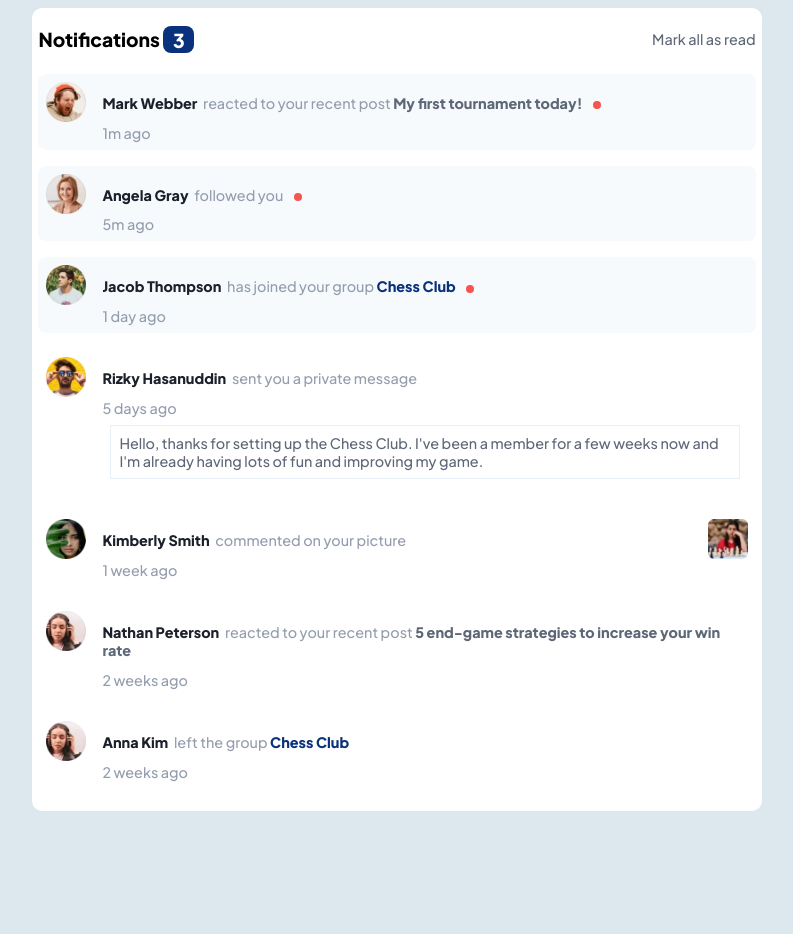
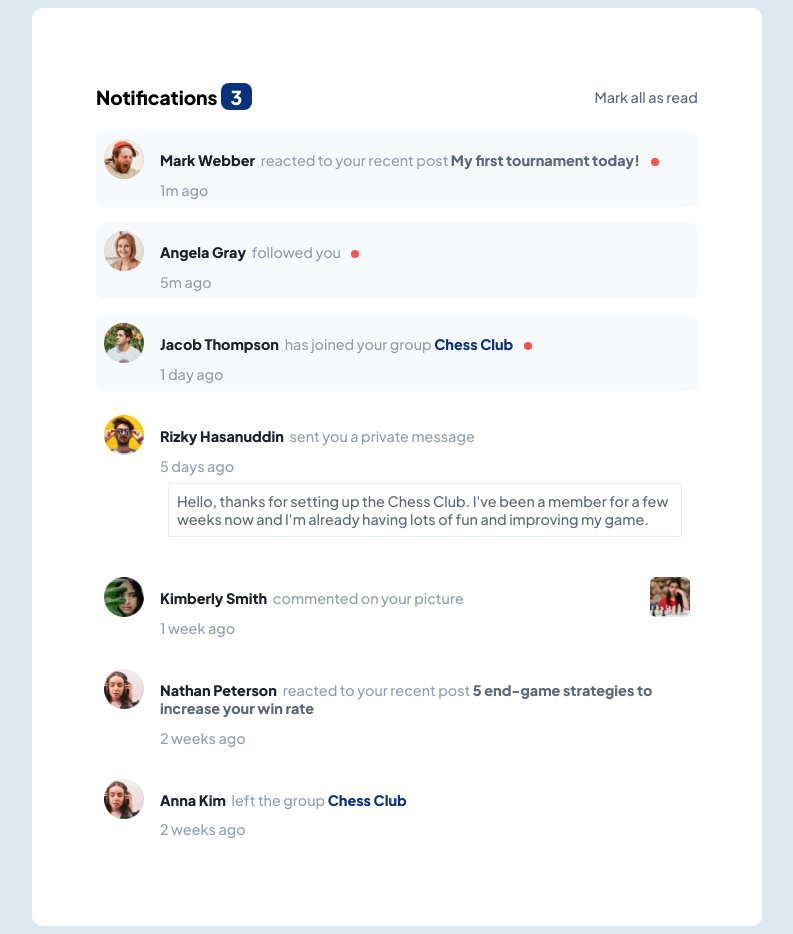
Before and after one commit to Carmenyo/FrontendMentor-Notifications-page-main, a plain HTML site: page index.html in a window 1280 px wide. Shown: the whole page, without its empty margins (243-1036 px from the left). Before the commit the page ends 819 px from the top, so only its background shows below. Drawn offline with Linux system fonts and the light colour scheme.

Commit message:
fixing layout

```diff
--- a/css/main.css
+++ b/css/main.css
@@ -21,6 +21,7 @@ body {
     align-items: center;
     background-color: var(--Lightgrayishblue2);
     font-size: .6rem;
+
 }
 a {
     text-decoration: none;
@@ -32,7 +33,7 @@ a {
 max-width: 730px;
 background-color: var(--White);
 border-radius: 10px;
-padding: .4rem ;
+padding: 4rem ;
 }
 
 /* Header */
```
